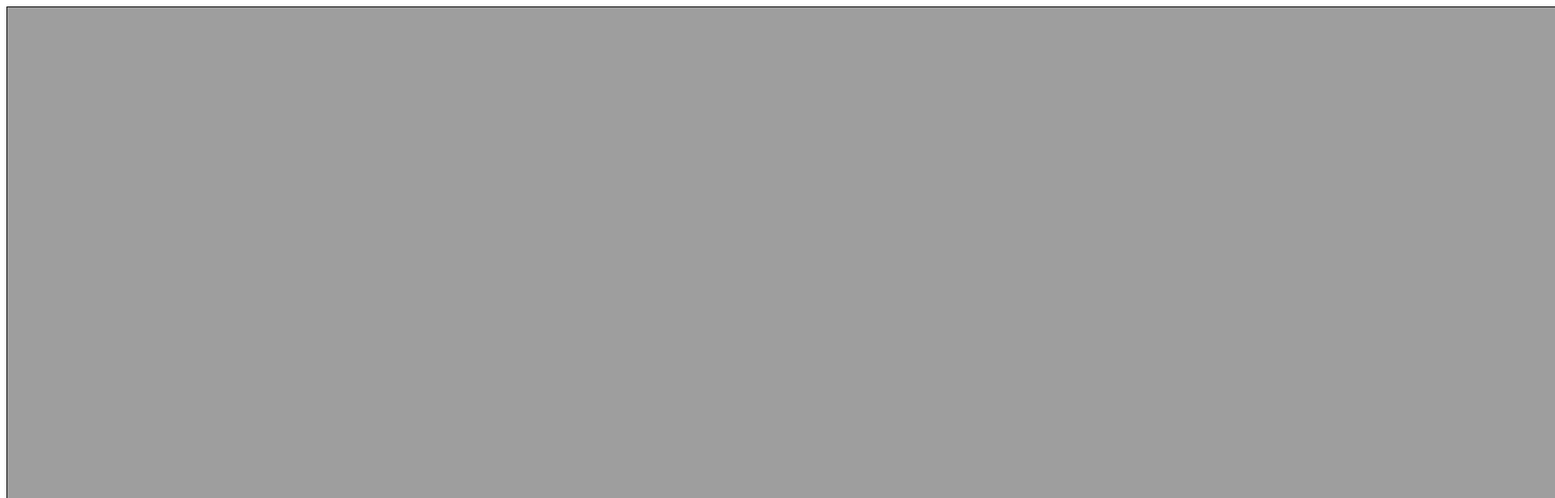
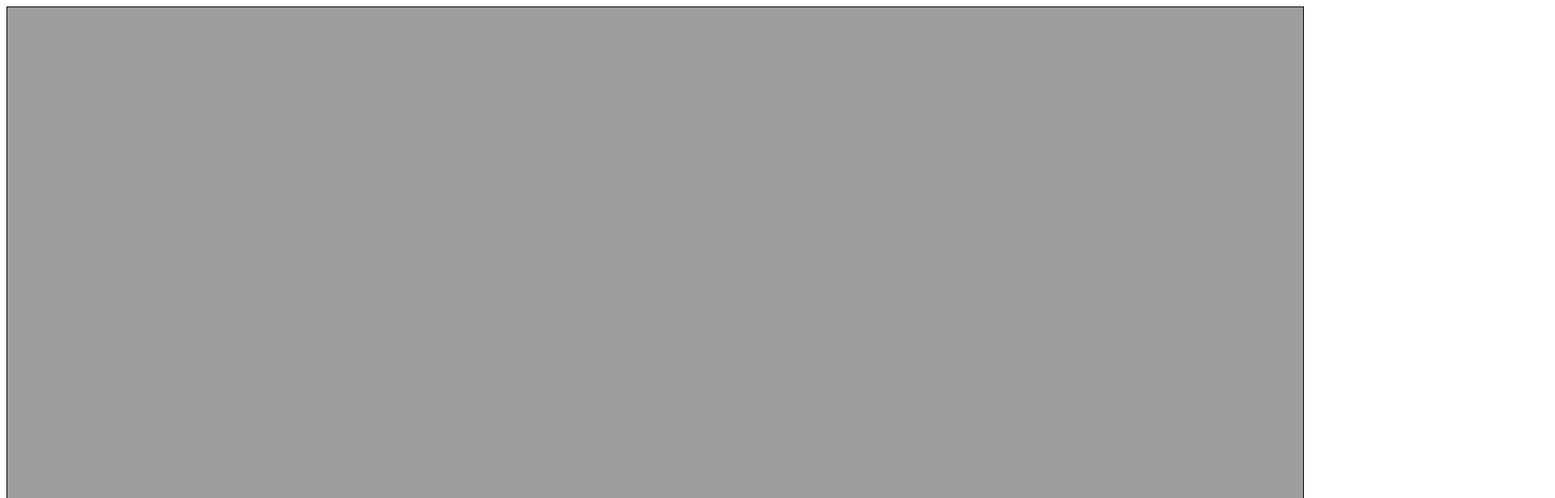
Before and after one commit to Velkostatkar/velkostatkar.github.io, a plain HTML site: page index.html in a window 1280 px wide. Shown: the top 616 px of the page at 81% size, 1920 px wide, since content can reach past the window. Drawn offline with Linux system fonts and the light colour scheme.

Commit message:
Update index.html

```diff
--- a/index.html
+++ b/index.html
@@ -9,7 +9,7 @@
   </head>
   <body>
     <div class="canvas-container">
-      <canvas id="canvas" width="1980" height="1024"></canvas>
+      <canvas id="canvas" width="1600" height="900"></canvas>
       <div class="canvas-tools">
         <button id="switch-layer-btn">Switch Layer</button>
         <button id="clear-canvas-btn">Clear Canvas</button>
```
